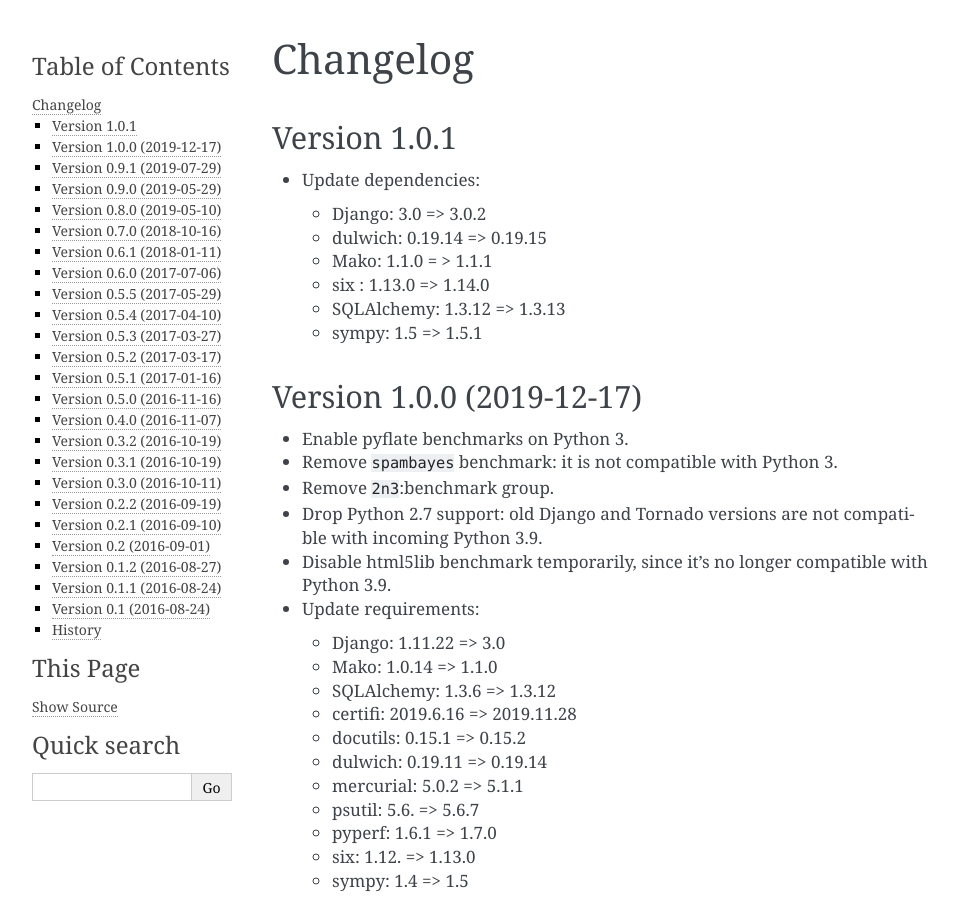
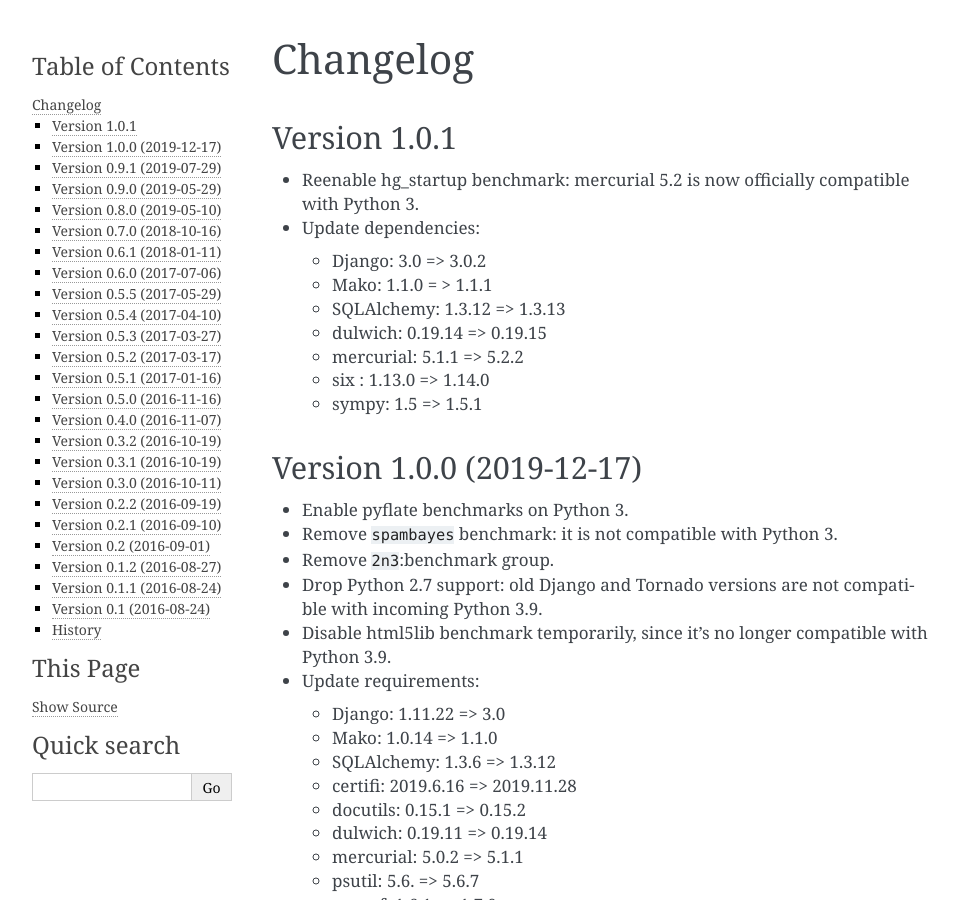
Before and after one commit to python/pyperformance, a Sphinx documentation site: the page built from doc/changelog.rst, in a window 1280 px wide and 900 px high. Shown: the whole window, without its empty margins (148-1107 px from the left). Built offline with Sphinx 7.4.7, drawn with Linux system fonts in a browser that asks for light colours.

Commit message:
Reenable hg_startup
mercurial 5.2 is now officially compatible with Python 3.

```diff
--- a/doc/changelog.rst
+++ b/doc/changelog.rst
@@ -4,13 +4,16 @@
 Version 1.0.1
 -------------
 
+* Reenable hg_startup benchmark: mercurial 5.2 is now officially compatible
+  with Python 3.
 * Update dependencies:
 
   * Django: 3.0 => 3.0.2
+  * Mako: 1.1.0 = > 1.1.1
+  * SQLAlchemy: 1.3.12 => 1.3.13
   * dulwich: 0.19.14 => 0.19.15
-  * Mako: 1.1.0 = > 1.1.1
+  * mercurial: 5.1.1 => 5.2.2
   * six : 1.13.0 => 1.14.0
-  * SQLAlchemy: 1.3.12 => 1.3.13
   * sympy: 1.5 => 1.5.1
 
 Version 1.0.0 (2019-12-17)
--- a/doc/usage.rst
+++ b/doc/usage.rst
@@ -15,6 +15,11 @@
 
 pyperformance works on Python 3.6 and newer, but it may work on Python 3.4 and
 3.5.
+
+Mercurial might need Python developement headers to build its C extensions. For
+example, on Fedora, use::
+
+    sudo dnf install pypy3-devel
 
 At runtime, Python development files (header files) may be needed to install
 some dependencies like ``dulwich_log`` or ``psutil``, to build their C
```
Also changed, not shown: 2 other files.
